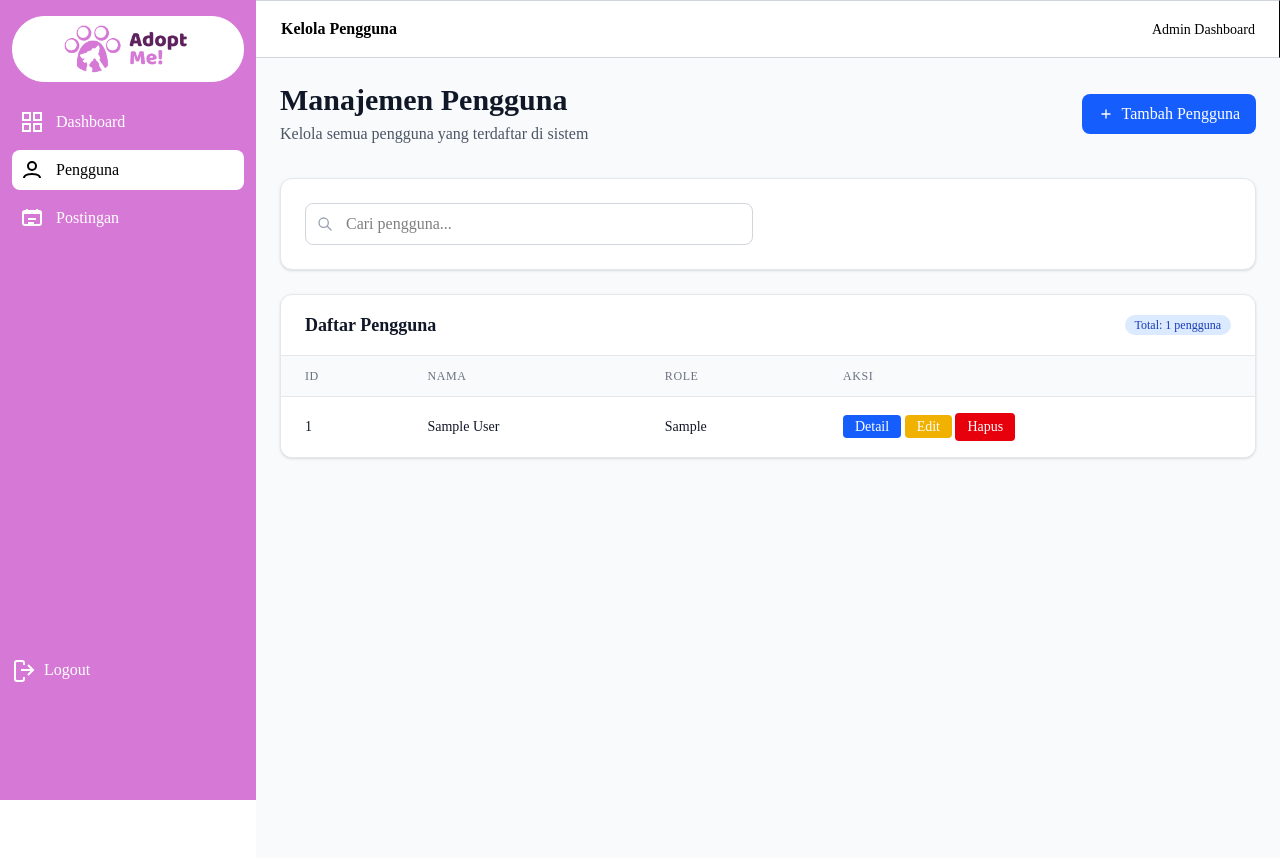
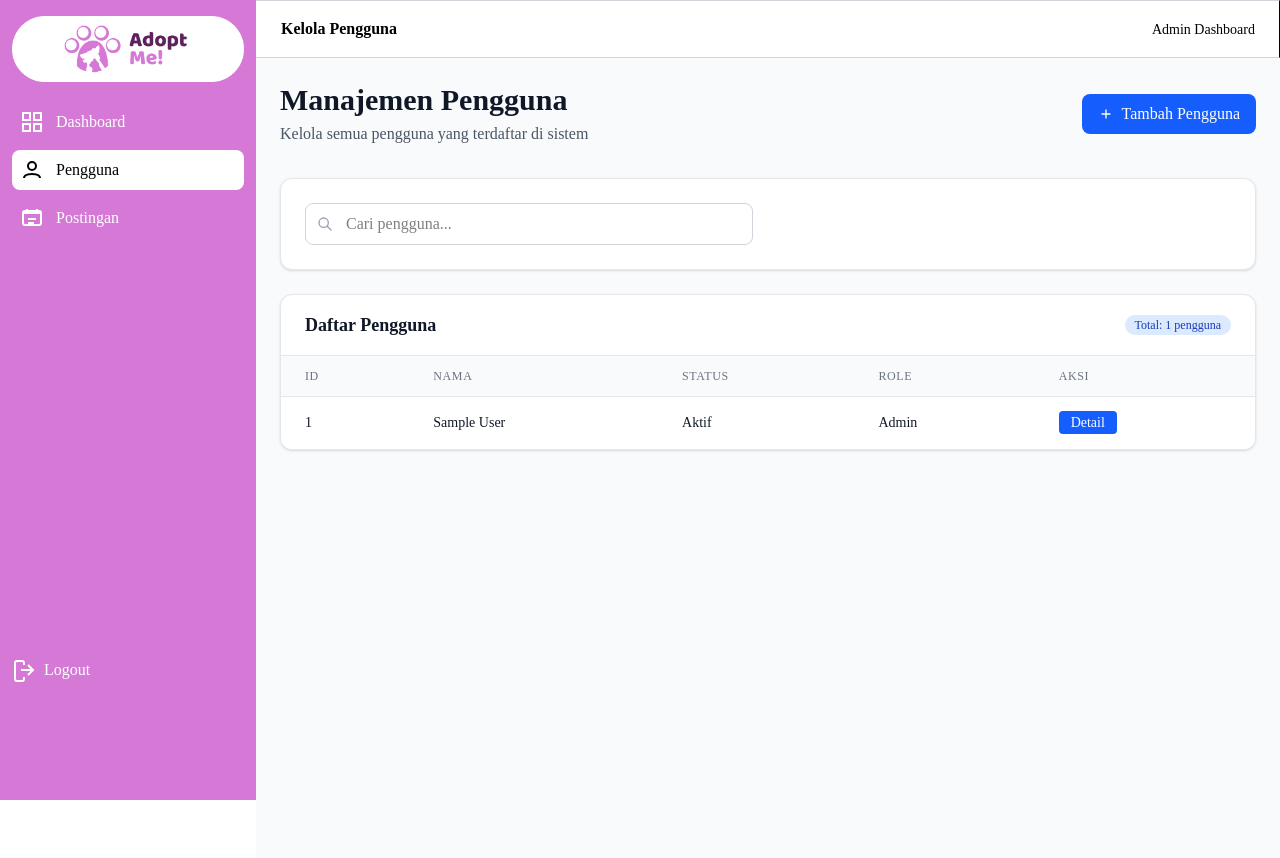
Before and after one commit to anggawww05/adopt-me-laravel, a Laravel app: page /admin/pengguna in a window 1280 px wide. Run offline with Laravel 12, Linux system fonts and the light colour scheme; a user stored in the database is signed in; data comes from the database, SQL or seed files in the repository; tables that the repository leaves empty hold one stand-in row (values such as "Sample post"); style sheets or scripts are compiled from the project's sources; some web fonts are replaced.

Commit message:
fix crud user

```diff
--- a/app/Http/Controllers/AdminController.php
+++ b/app/Http/Controllers/AdminController.php
@@ -184,10 +184,10 @@ class AdminController extends Controller
         for ($i = 1; $i <= 4; $i++) {
             $pictureField = 'picture' . $i;
             if ($request->hasFile($pictureField)) {
-            $file = $request->file($pictureField);
-            $filename = time() . "_$i." . $file->getClientOriginalExtension();
-            $path = $file->storeAs('pet_pictures', $filename, 'public');
-            $pet->$pictureField = $path;
+                $file = $request->file($pictureField);
+                $filename = time() . "_$i." . $file->getClientOriginalExtension();
+                $path = $file->storeAs('pet_pictures', $filename, 'public');
+                $pet->$pictureField = $path;
             }
         }
 
@@ -220,13 +220,6 @@ class AdminController extends Controller
         return redirect()->route('admin.postingan')->with('success', 'Postingan berhasil diupdate');
     }
 
-    public function deletePost($id)
-    {
-        $pet = Pet::findOrFail($id);
-        $pet->delete();
-        return redirect()->route('admin.postingan')->with('success', 'Postingan berhasil dihapus');
-    }
-
     public function logout(Request $request)
     {
         Auth::logout();
@@ -234,4 +227,19 @@ class AdminController extends Controller
         $request->session()->regenerateToken();
         return redirect('/');
     }
+
+    public function toggleStatusUser($id)
+    {
+        $user = User::findOrFail($id);
+
+        if ($user->status === 'active') {
+            $user->status = 'nonactive';
+        } else {
+            $user->status = 'active';
+        }
+
+        $user->save();
+
+        return redirect()->back()->with('success', 'Status pengguna berhasil diperbarui.');
+    }
 }
--- a/app/Http/Controllers/RegisterController.php
+++ b/app/Http/Controllers/RegisterController.php
@@ -23,7 +23,7 @@ class RegisterController extends Controller
 
         // The try/catch block is no longer needed for debugging this issue.
         $user = User::create([
-            'role_id' => 1,
+            'role_id' => 2,
             'name' => $request->name,
             'email' => $request->email,
             'password' => Hash::make($request->password),
--- a/app/Models/User.php
+++ b/app/Models/User.php
@@ -22,6 +22,7 @@ class User extends Authenticatable
         'email',
         'password',
         'phone',
+        'status',
         'address',
         'picture_profile',
         'role_id',
--- a/resources/views/admin/pengguna.blade.php
+++ b/resources/views/admin/pengguna.blade.php
@@ -27,8 +27,8 @@
                     <form action="{{ route('admin.pengguna.search') }}" method="POST">
                         @csrf
                         <div class="relative">
-                            <svg class="absolute left-3 top-1/2 transform -translate-y-1/2 text-gray-400 w-4 h-4" fill="none"
-                                stroke="currentColor" viewBox="0 0 24 24">
+                            <svg class="absolute left-3 top-1/2 transform -translate-y-1/2 text-gray-400 w-4 h-4"
+                                fill="none" stroke="currentColor" viewBox="0 0 24 24">
                                 <path stroke-linecap="round" stroke-linejoin="round" stroke-width="2"
                                     d="M21 21l-6-6m2-5a7 7 0 11-14 0 7 7 0 0114 0z" />
                             </svg>
@@ -61,6 +61,10 @@
                                 class="px-6 py-3 text-left text-xs font-medium text-gray-500 uppercase tracking-wider">Nama
                             </th>
                             <th scope="col"
+                                class="px-6 py-3 text-left text-xs font-medium text-gray-500 uppercase tracking-wider">
+                                Status
+                            </th>
+                            <th scope="col"
                                 class="px-6 py-3 text-left text-xs font-medium text-gray-500 uppercase tracking-wider">Role
                             </th>
                             <th scope="col"
@@ -73,6 +77,13 @@
                             <tr class="hover:bg-gray-50 transition-colors duration-200">
                                 <td class="px-6 py-4 whitespace-nowrap text-sm text-gray-900">{{ $user->id }}</td>
                                 <td class="px-6 py-4 whitespace-nowrap text-sm text-gray-900">{{ $user->name }}</td>
+                                <td class="px-6 py-4 whitespace-nowrap text-sm text-gray-900">
+                                    @if ($user->status === 'active')
+                                        Aktif
+                                    @elseif ($user->status === 'nonactive')
+                                        Tidak Aktif
+                                    @endif
+                                </td>
                                 <td class="px-6 py-4 whitespace-nowrap text-sm text-gray-900">{{ $user->role->permission }}
                                 </td>
                                 <td class="px-6 py-4 whitespace-nowrap text-sm">
@@ -81,7 +92,17 @@
                                     @if ($user->role->permission !== 'Admin')
                                         <a href="{{ route('admin.pengguna.edit', $user->id) }}"
                                             class="bg-yellow-500 text-white px-3 py-1 rounded hover:bg-yellow-600 transition">Edit</a>
-                                        <form action="{{ route('admin.pengguna.delete', $user->id) }}" method="POST"
+                                        <form action="{{ route('admin.pengguna.toggleStatus', $user->id) }}" method="POST"
+                                            style="display:inline;"
+                                            onsubmit="return confirm('Apakah Anda yakin ingin {{ $user->status === 'active' ? 'menonaktifkan' : 'mengaktifkan' }} pengguna ini?');">
+                                            @csrf
+                                            @method('PUT')
+                                            <button type="submit"
+                                                class="{{ $user->status === 'active' ? 'bg-red-600 hover:bg-red-700' : 'bg-green-600 hover:bg-green-700' }} text-white px-3 py-1 rounded transition">
+                                                {{ $user->status === 'active' ? 'Nonaktifkan' : 'Aktifkan' }}
+                                            </button>
+                                        </form>
+                                        {{-- <form action="{{ route('admin.pengguna.delete', $user->id) }}" method="POST"
                                             style="display:inline;"
                                             onsubmit="return confirm('Apakah Anda yakin ingin menghapus pengguna ini?');">
                                             @csrf
@@ -89,14 +110,14 @@
                                             <button type="submit"
                                                 class="bg-red-600 text-white px-3 py-1 rounded hover:bg-red-700 transition">Hapus
                                             </button>
-                                        </form>
+                                        </form> --}}
                                     @endif
                                 </td>
                             </tr>
                         @endforeach
                     </tbody>
                 </table>
-                {{ $users->links('components.pagination')}}
+                {{ $users->links('components.pagination') }}
             </div>
         </div>
     </div>
--- a/routes/web.php
+++ b/routes/web.php
@@ -102,26 +102,26 @@ Route::middleware(['auth', 'permission:User'])->group(function () {
 
 
 
-// Route::middleware(['auth', 'permission:Admin'])->group(function () {
-//     #dashboard
-//     Route::get('/admin/dashboard', [AdminController::class, 'indexDashboard'])->name('admin.dashboard');
+Route::middleware(['auth', 'permission:Admin'])->group(function () {
+    #dashboard
+    Route::get('/admin/dashboard', [AdminController::class, 'indexDashboard'])->name('admin.dashboard');
 
-//     #curd pengguna
-//     Route::get('/admin/pengguna', [AdminController::class, 'indexUsers'])->name('admin.pengguna');
-//     Route::post('/admin/pengguna', [AdminController::class, 'indexUsers'])->name('admin.pengguna.search');
-//     Route::get('/admin/pengguna/tambah', [AdminController::class, 'createUser'])->name('admin.pengguna.create');
-//     Route::post('/admin/pengguna/tambah', [AdminController::class, 'storeUser'])->name('admin.pengguna.store');
-//     Route::get('/admin/pengguna/view-pengguna/{id}', [AdminController::class, 'showUser'])->name('admin.pengguna.view');
-//     Route::get('/admin/pengguna/edit-pengguna/{id}', [AdminController::class, 'indexeditUser'])->name('admin.pengguna.edit');
-//     Route::post('/admin/pengguna/edit-pengguna/{id}', [AdminController::class, 'updateUser'])->name('admin.pengguna.edit.post');
-//     Route::put('/admin/pengguna/{id}', [AdminController::class, 'deleteUser'])->name('admin.pengguna.delete');
+    #curd pengguna
+    Route::get('/admin/pengguna', [AdminController::class, 'indexUsers'])->name('admin.pengguna');
+    Route::post('/admin/pengguna', [AdminController::class, 'indexUsers'])->name('admin.pengguna.search');
+    Route::get('/admin/pengguna/tambah', [AdminController::class, 'createUser'])->name('admin.pengguna.create');
+    Route::post('/admin/pengguna/tambah', [AdminController::class, 'storeUser'])->name('admin.pengguna.store');
+    Route::get('/admin/pengguna/view-pengguna/{id}', [AdminController::class, 'showUser'])->name('admin.pengguna.view');
+    Route::get('/admin/pengguna/edit-pengguna/{id}', [AdminController::class, 'indexeditUser'])->name('admin.pengguna.edit');
+    Route::post('/admin/pengguna/edit-pengguna/{id}', [AdminController::class, 'updateUser'])->name('admin.pengguna.edit.post');
+    Route::put('/admin/pengguna/{id}/toggle-status', [AdminController::class, 'toggleStatusUser'])->name('admin.pengguna.toggleStatus');
 
-//     #curd postingan
-//     Route::get('/admin/postingan', [AdminController::class, 'indexPosts'])->name('admin.postingan');
-//     Route::post('/admin/postingan', [AdminController::class, 'indexPosts'])->name('admin.postingan.search');
-//     Route::get('/admin/postingan/view-postingan/{id}', [AdminController::class, 'viewdetailPost'])->name('admin.postingan.view');
-//     Route::get('/admin/postingan/edit-postingan/{id}', [AdminController::class, 'vieweditPost'])->name('admin.postingan.view.edit');
-//     Route::post('/admin/postingan/edit-postingan/{id}', [AdminController::class, 'updatePost'])->name('admin.postingan.view.post');
-//     Route::put('/admin/postingan/{id}', [AdminController::class, 'deletePost'])->name('admin.postingan.delete');
-//     Route::post('/admin/logout', [AdminController::class, 'logout'])->name('admin.logout');
-// });
+    #curd postingan
+    Route::get('/admin/postingan', [AdminController::class, 'indexPosts'])->name('admin.postingan');
+    Route::post('/admin/postingan', [AdminController::class, 'indexPosts'])->name('admin.postingan.search');
+    Route::get('/admin/postingan/view-postingan/{id}', [AdminController::class, 'viewdetailPost'])->name('admin.postingan.view');
+    Route::get('/admin/postingan/edit-postingan/{id}', [AdminController::class, 'vieweditPost'])->name('admin.postingan.view.edit');
+    Route::post('/admin/postingan/edit-postingan/{id}', [AdminController::class, 'updatePost'])->name('admin.postingan.view.post');
+    Route::put('/admin/postingan/{id}', [AdminController::class, 'deletePost'])->name('admin.postingan.delete');
+    Route::post('/admin/logout', [AdminController::class, 'logout'])->name('admin.logout');
+});
```
Also changed, not shown: app/Http/Controllers/LoginController.php (+12 -5 lines), database/seeders/DatabaseSeeder.php (added, +23 -0 lines), database/seeders/RoleSeeder.php (added, +24 -0 lines), database/migrations/0001_01_01_000000_create_users_table.php.
